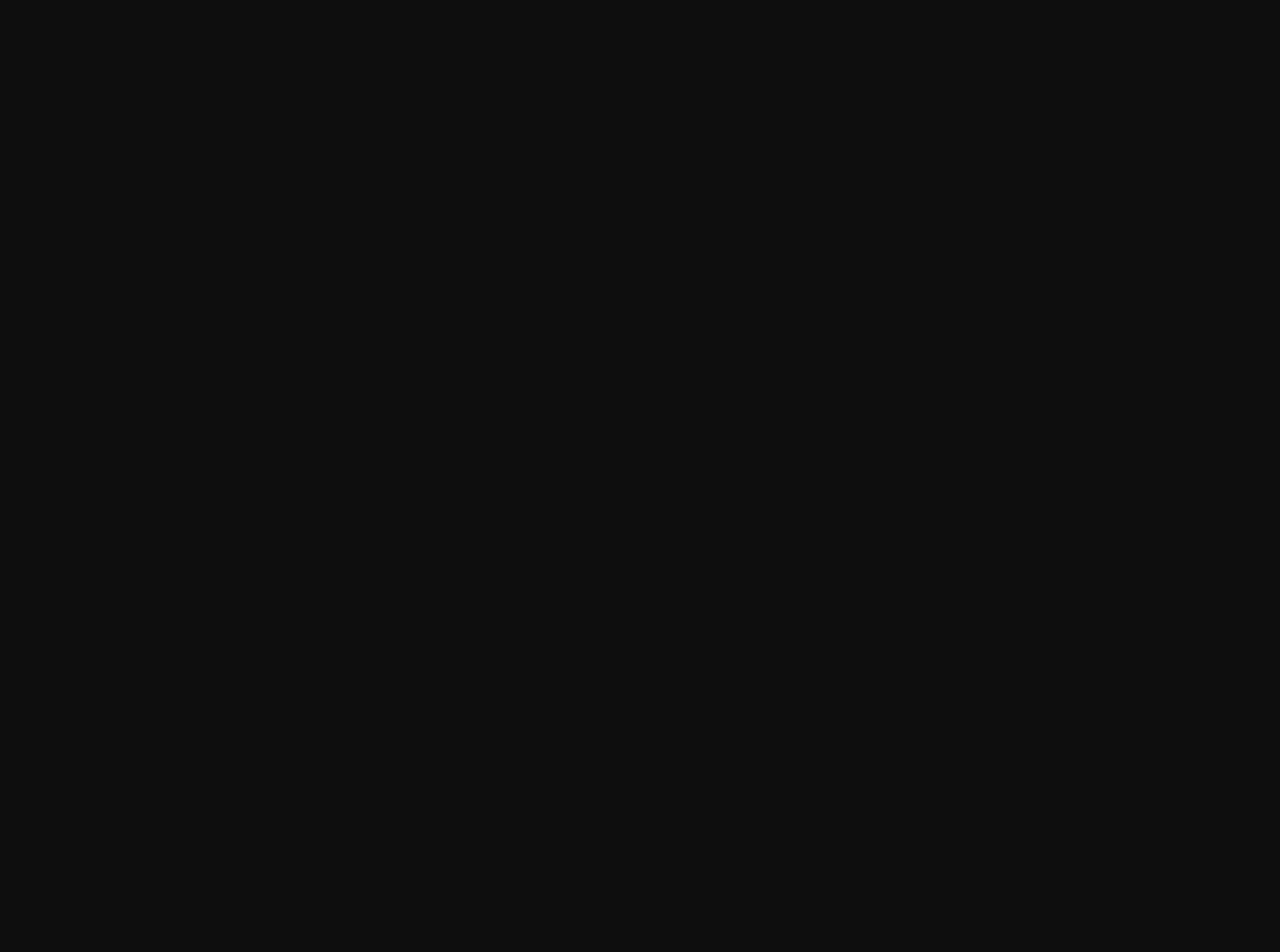
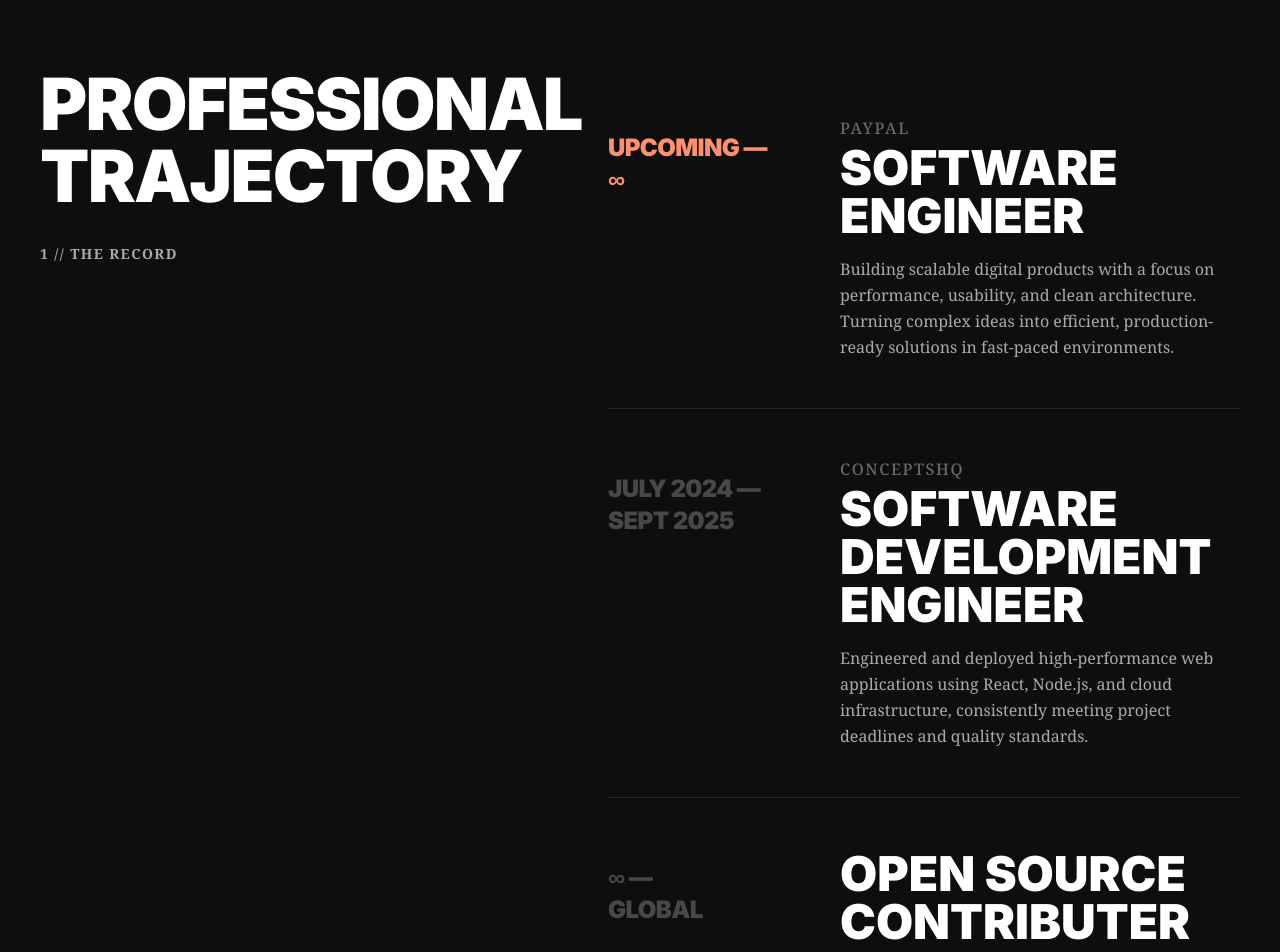
Before and after one commit to Priyanshu8433/portfolio, a Next.js app: page / in a window 1280 px wide. Shown: the part 860-1812 px from the top of the page. Before the commit the page ends 800 px from the top, so only its background shows below. Built offline with nearby package versions, Linux system fonts and the light colour scheme.

Commit message:
feat: add experience section

```diff
--- /dev/null
+++ b/app/_components/experience.tsx
@@ -0,0 +1,109 @@
+import { cn } from "@/lib/utils";
+
+interface ExperienceCardProps {
+  idx: number;
+  role: string;
+  description: string;
+  company: string;
+  from: string;
+  to: string;
+}
+
+const ExperienceCard = ({
+  idx,
+  role,
+  description,
+  company,
+  from,
+  to,
+}: ExperienceCardProps) => {
+  return (
+    <div className="group flex gap-12 xl:gap-18 py-12 border-b border-outline-variant/40">
+      <div className="min-w-40 h-16 translate-y-4 hidden md:block">
+        <span
+          className={cn(
+            "text-2xl font-black uppercase leading-8 tracking-tight",
+            idx === 0 ? "text-primary" : "text-outline-variant",
+          )}
+        >
+          {from} —
+          <br /> {to}
+        </span>
+      </div>
+
+      <div className="flex-1">
+        <div className="relative mb-1 gap-2">
+          <span className="block text-sm md:text-base font-noto-serif font-medium tracking-widest uppercase text-brand-secondary/40  max-w-1/2">
+            {company}
+          </span>
+
+          <span
+            className={cn(
+              "md:hidden text-sm font-black uppercase tracking-wide absolute right-0 top-1/2 -translate-y-1/2",
+              idx === 0 ? "text-primary" : "text-outline-variant",
+            )}
+          >
+            {from} — {to}
+          </span>
+        </div>
+        <h3 className="mb-2 md:mb-4 text-3xl md:text-5xl font-black leading-8 md:leading-12 tracking-normal uppercase max-w-2xl group-hover:text-primary transition-all duration-300">
+          {role}
+        </h3>
+        <p className="font-noto-serif leading-6.5 text-brand-neutral-dim">
+          {description}
+        </p>
+      </div>
+    </div>
+  );
+};
+
+const experiences = [
+  {
+    role: "Software Engineer",
+    description:
+      "Building scalable digital products with a focus on performance, usability, and clean architecture. Turning complex ideas into efficient, production-ready solutions in fast-paced environments.",
+    company: "PayPal",
+    from: "Upcoming",
+    to: "∞",
+  },
+  {
+    role: "Software Development Engineer",
+    description:
+      "Engineered and deployed high-performance web applications using React, Node.js, and cloud infrastructure, consistently meeting project deadlines and quality standards.",
+    company: "ConceptsHQ",
+    from: "July 2024",
+    to: "Sept 2025",
+  },
+  {
+    role: "Open Source Contributer",
+    description: "Contributing to various open source projects",
+    company: "",
+    from: "∞",
+    to: "Global",
+  },
+];
+
+export const Experience = () => {
+  return (
+    <section className="px-6 py-12 md:px-10 md:py-32 flex flex-col lg:flex-row lg:gap-22 border-b border-outline-variant/30">
+      <div className="w-full lg:w-2/5">
+        <h2 className="text-4xl sm:text-5xl md:text-6xl xl:text-7xl font-black leading-10 sm:leading-12 md:leading-16 xl:leading-18 tracking-tight uppercase lg:mx-auto">
+          Professional <br />
+          Trajectory
+        </h2>
+        <span className="text-sm font-noto-serif font-bold tracking-widest text-brand-neutral-dim block mt-4 lg:mt-8">
+          1 // THE RECORD
+        </span>
+      </div>
+      <div className="w-full lg:w-3/5">
+        {experiences.map((exp, idx) => (
+          <ExperienceCard
+            key={`${exp.company}-${exp.role}`}
+            {...exp}
+            idx={idx}
+          />
+        ))}
+      </div>
+    </section>
+  );
+};
--- a/app/_components/hero.tsx
+++ b/app/_components/hero.tsx
@@ -1,41 +1,58 @@
-import { ArrowDown } from "lucide-react"
-import Image from "next/image"
-
+import { ArrowDown } from "lucide-react";
+import Image from "next/image";
 
 const info = {
   role: "Software Engineer",
   firstname: "Priyanshu",
   lastname: "Singh",
-    description: "Building scalable digital products with a focus on performance, usability, and clean architecture. Turning complex ideas into efficient, production-ready solutions in fast-paced environments."
-}
+  description:
+    "Building scalable digital products with a focus on performance, usability, and clean architecture. Turning complex ideas into efficient, production-ready solutions in fast-paced environments.",
+};
 
-const ExploreButton =() => {
+const ExploreButton = () => {
   return (
-        <div className="w-fit flex items-center justify-center gap-4 hover:cursor-pointer hover:translate-y-[-4px] duration-300 p-2 mx-auto lg:mx-0">
-            <div className="border-2 border-brand-secondary/60 h-12 w-12 lg:h-16 lg:w-16 flex justify-center items-center"><ArrowDown className="text-brand-secondary/60 animate-bounce"/></div>
-            <span className="text-sm lg:text-base text-brand-secondary/90 font-noto-serif font-bold tracking-widest">Explore Portfolio</span>
+    <div className="group w-fit flex items-center justify-center gap-4 hover:cursor-pointer hover:translate-y-[-4px] duration-300 p-2 mx-auto lg:mx-0">
+      <div className="group-hover:bg-brand-neutral-dim/80 transition-all duration-300 border-2 border-brand-secondary/60 h-12 w-12 lg:h-16 lg:w-16 flex justify-center items-center">
+        <ArrowDown className="group-hover:text-brand-primary transition-all duration-300 text-brand-secondary/60 animate-osci" />
       </div>
-    )
-}
+      <span className="text-sm lg:text-base text-brand-secondary/90 font-noto-serif font-bold tracking-widest">
+        Explore Portfolio
+      </span>
+    </div>
+  );
+};
 
 export const Hero = () => {
   return (
     <div className="relative h-screen w-full flex flex-col justify-center mx-auto lg:items-baseline bg-[radial-gradient(circle_at_center,var(--color-primary)_0%,var(--color-primary-fixed-dim)_90%)] overflow-hidden">
       <div className="absolute right-0 top-0 h-full w-full lg:w-[60%]">
-                <Image src="/priyanshu.png" alt="Hero" fill className="lg:object-cover lg:object-left object-cover" />
+        <Image
+          src="/priyanshu.png"
+          alt="Hero"
+          fill
+          className="lg:object-cover lg:object-left object-cover"
+        />
       </div>
 
       <div className="z-10 w-full uppercase text-brand-secondary lg:text-brand-neutral px-6 md:px-12 lg:bg-[linear-gradient(to_right,color-mix(in_srgb,var(--color-primary)_20%,transparent)_0%,transparent_90%)]">
         <div className="flex flex-col justify-center h-full text-center lg:text-start">
-                <span className="text-sm lg:text-base font-noto-serif font-bold tracking-widest">{info.role}</span>
-                <h1 className="text-5xl sm:text-7xl md:text-[118px] xl:text-[192px] font-black -mb-2 mt-2 md:-mb-4 md:-mt-2 lg:-mt-2">{info.firstname}</h1>
-                <h1 className="text-5xl sm:text-7xl md:text-[118px] xl:text-[192px] font-black ">{info.lastname}</h1>
+          <span className="text-sm lg:text-base font-noto-serif font-bold tracking-widest">
+            {info.role}
+          </span>
+          <h1 className="text-5xl sm:text-7xl md:text-[118px] xl:text-[192px] font-black -mb-2 mt-2 md:-mb-4 md:-mt-2 lg:-mt-2">
+            {info.firstname}
+          </h1>
+          <h1 className="text-5xl sm:text-7xl md:text-[118px] xl:text-[192px] font-black ">
+            {info.lastname}
+          </h1>
           <div className="flex gap-4 justify-center lg:justify-between flex-col lg:flex-row mt-8 lg:mt-0">
-                <p className="hidden md:block text-sm lg:text-base font-source-serif font-medium -mt-2 md:-mt-2 lg:-mt-2 w-full lg:w-1/2 xl:1/2">{info.description}</p>
+            <p className="hidden md:block text-sm lg:text-base font-source-serif font-medium -mt-2 md:-mt-2 lg:-mt-2 w-full lg:w-1/2 xl:1/2">
+              {info.description}
+            </p>
             <ExploreButton />
           </div>
         </div>
       </div>
     </div>
-    )
-}
+  );
+};
--- a/app/globals.css
+++ b/app/globals.css
@@ -11,10 +11,11 @@
   --font-source-serif: var(--font-source-serif-4), serif;
 
   /* Colors from Image */
-  --color-brand-primary: #FF4D00;
-  --color-brand-secondary: #F5F5F5;
-  --color-brand-tertiary: #A35AB7;
+  --color-brand-primary: #ff4d00;
+  --color-brand-secondary: #f5f5f5;
+  --color-brand-tertiary: #a35ab7;
   --color-brand-neutral: #000000;
+  --color-brand-neutral-dim: #ababab;
 
   /* Colors from DESIGN.md */
   --color-primary: #ff906d;
@@ -44,14 +45,25 @@
 
   /* Typography Custom Scale */
   --text-display-lg: 3.5rem;
+
+  /* Custom Animations */
+  --animate-osci: osci 2s ease-in-out infinite;
+  @keyframes osci {
+    0%,
+    100% {
+      transform: translateY(-3px);
+    }
+    50% {
+      transform: translateY(3px);
+    }
+  }
 }
 
-@layer base{
- ::selection {
+@layer base {
+  ::selection {
     background: var(--color-primary);
     color: var(--color-on-primary-fixed);
   }
-
 }
 
 body {
--- a/app/page.tsx
+++ b/app/page.tsx
@@ -1,9 +1,11 @@
+import { Experience } from "./_components/experience";
 import { Hero } from "./_components/hero";
 
 export default function Home() {
   return (
     <div >
      <Hero />
+     <Experience/>
     </div>
   );
 }
--- a/components/navbar.tsx
+++ b/components/navbar.tsx
@@ -3,34 +3,73 @@
 import Link from "next/link";
 import { Button } from "./button";
 import { Menu, X } from "lucide-react";
-import { useState } from "react";
+import { useState, useEffect } from "react";
 
-const NavLinks = ["Experience", "Projects", "Skills", "Contact"]
+const NavLinks = ["Experience", "Projects", "Skills", "Contact"];
 
 export const Navbar = () => {
-    const [isOpen, setIsOpen]=useState(false)
+  const [isOpen, setIsOpen] = useState(false);
+
+  useEffect(() => {
+    if (isOpen) {
+      document.body.style.overflow = "hidden";
+    } else {
+      document.body.style.overflow = "unset";
+    }
+    return () => {
+      document.body.style.overflow = "unset";
+    };
+  }, [isOpen]);
 
   return (
     <nav className="fixed left-0 top-0 z-50 bg-[rgba(10,10,10,0.7)] backdrop-blur-md w-full h-24 flex justify-between items-center px-6 md:px-12">
-            <span className="text-[32px] font-black text-white uppercase hover:text-primary transition-all duration-300">The Curator</span>
+      <span className="text-[32px] font-black text-white uppercase hover:text-primary transition-all duration-300">
+        The Curator
+      </span>
       <div className="hidden lg:flex lg:gap-12">
         {NavLinks.map((link) => (
-                    <Link key={link} href="#" className="text-white/70 font-sans text-base font-black uppercase hover:text-white hover:translate-y-[-2px] transition-all duration-300 cursor-pointer">{link}</Link>
+          <Link
+            key={link}
+            href="#"
+            className="text-white/70 font-sans text-base font-black uppercase hover:text-white hover:translate-y-[-2px] transition-all duration-300 cursor-pointer"
+          >
+            {link}
+          </Link>
         ))}
       </div>
-            <Button className="hover:scale-105 hidden lg:block">
-                Read.cv
-            </Button>
+      <Button className="hover:scale-105 hidden lg:block">Read.cv</Button>
 
-            <div className="lg:hidden" onClick={()=>{setIsOpen(true)}}>
+      <div
+        className="lg:hidden"
+        onClick={() => {
+          setIsOpen(true);
+        }}
+      >
         <Menu size={32} />
       </div>
 
-            <div className={`fixed top-0 right-0 w-full h-screen bg-surface z-9990 transform transition-transform duration-300 ease-in-out ${isOpen ? "translate-x-0" : "translate-x-full"}`}>
+      <div
+        className={`fixed top-0 right-0 w-full h-screen bg-surface z-9990 transform transition-transform duration-300 ease-in-out ${isOpen ? "translate-x-0" : "translate-x-full"}`}
+      >
         <div className="flex flex-col gap-8 items-center justify-center h-full">
-                    <X size={32} onClick={()=>{setIsOpen(false)}} className="absolute top-8 right-6" />
+          <X
+            size={32}
+            onClick={() => {
+              setIsOpen(false);
+            }}
+            className="absolute top-8 right-6"
+          />
           {NavLinks.map((link) => (
-                        <Link key={link} href="#" onClick={()=>{setIsOpen(false)}} className="text-white/70 font-sans text-4xl font-black uppercase hover:text-white hover:translate-y-[-2px] transition-all duration-300 cursor-pointer">{link}</Link>
+            <Link
+              key={link}
+              href="#"
+              onClick={() => {
+                setIsOpen(false);
+              }}
+              className="text-white/70 font-sans text-4xl font-black uppercase hover:text-white hover:translate-y-[-2px] transition-all duration-300 cursor-pointer"
+            >
+              {link}
+            </Link>
           ))}
         </div>
       </div>
```
Lines whose indentation alone changed are shown as unchanged.
